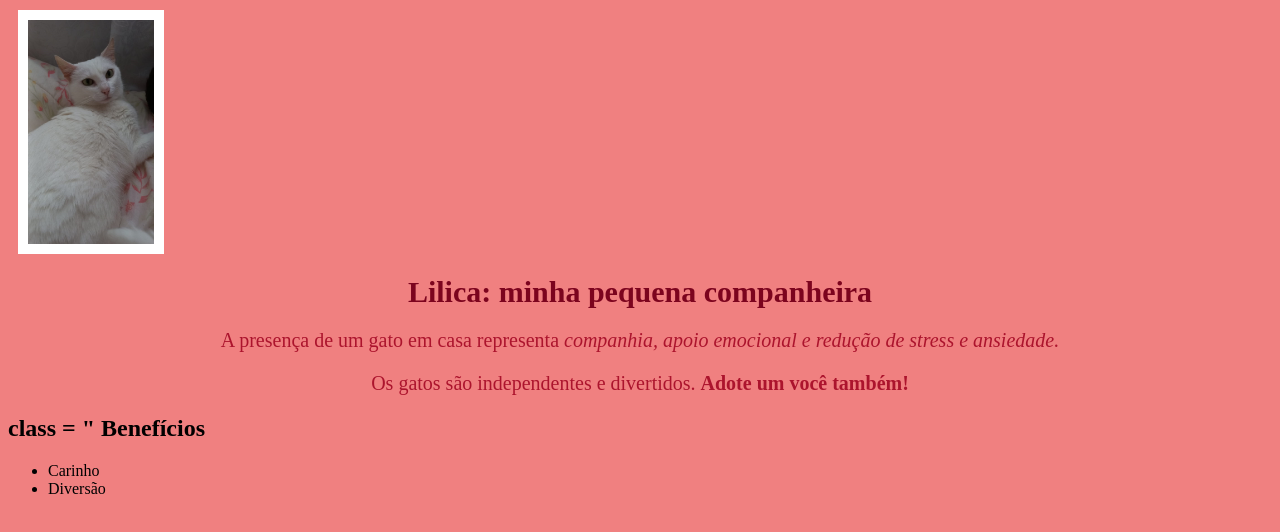
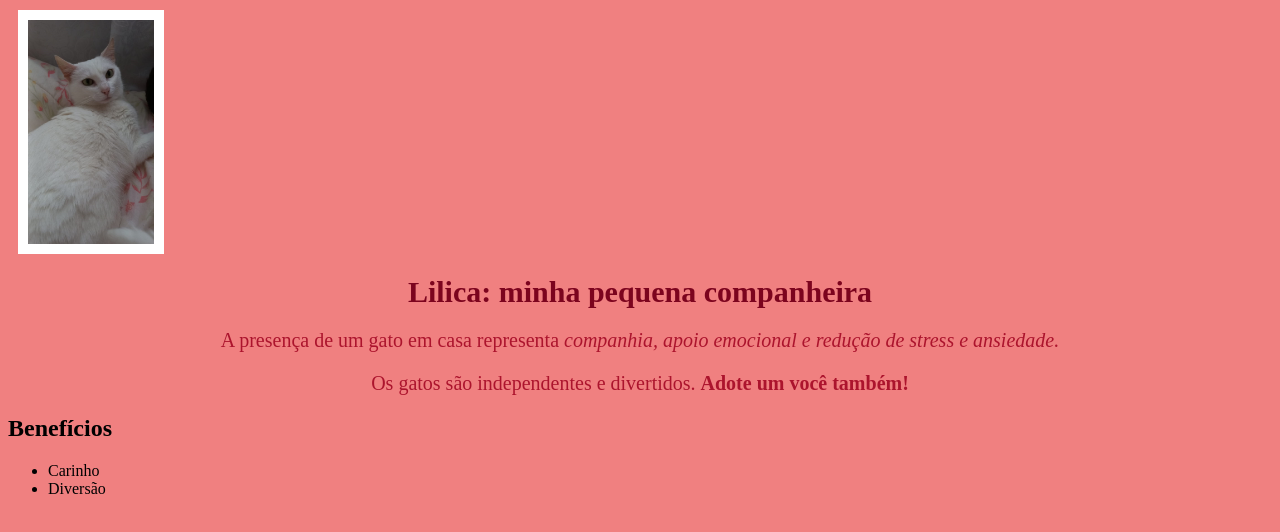
Before and after one commit to Giovana25/Formadores-Jornada-3, a plain HTML site: page index.html in a window 1280 px wide. Drawn offline with Linux system fonts and the light colour scheme.

Commit message:
classe lista

```diff
--- a/index.html
+++ b/index.html
@@ -13,7 +13,7 @@
       <p class="texto">A presença de um gato em casa representa <em>companhia, apoio emocional e redução de stress e ansiedade.</em></p>
       <p class="texto">Os gatos são independentes e divertidos. <b>Adote um você também!</b></p>
 
-      <h2> class = "<titulo-centralizado> Benefícios </h2>
+      <h2 class = "titulo-centralizado" > Benefícios </h2>
       <ul>
          <li> Carinho </li>
          <li> Diversão </li>
```
